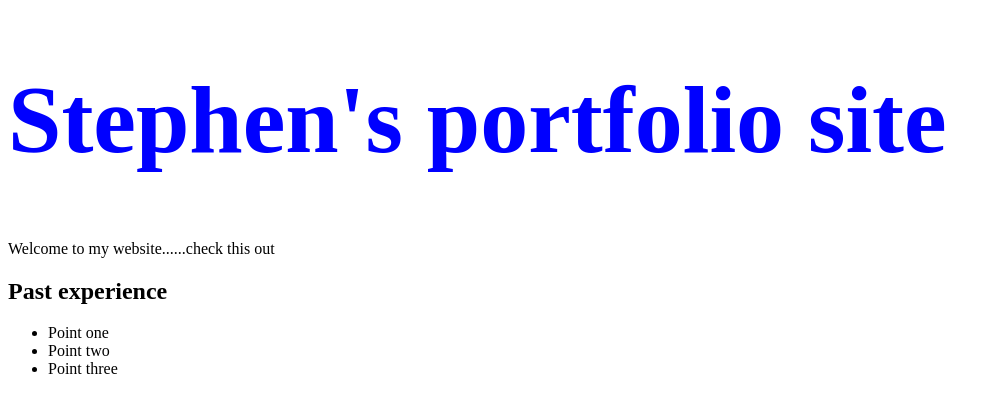
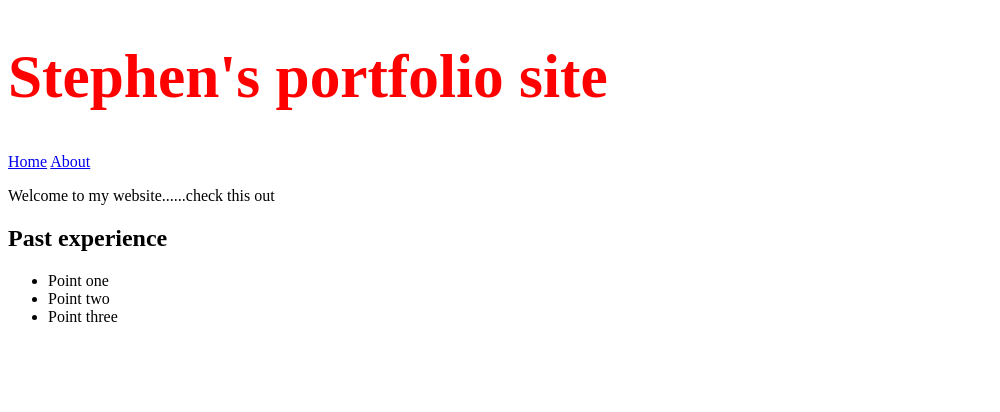
Before and after one commit to corkesw/portfolio-website, a plain HTML site: page index.html in a window 1280 px wide. Shown: the whole page, without its empty margins (0-1000 px from the left). Drawn offline with Linux system fonts and the light colour scheme.

Commit message:
add about page and image folder

```diff
--- a/index.css
+++ b/index.css
@@ -2,3 +2,8 @@ h1 {
     font-size: 72pt;
     color: blue;
 }
+
+.title {
+    font-size: 46pt;
+    color: red;
+}
--- a/index.html
+++ b/index.html
@@ -8,7 +8,10 @@
     <link rel="stylesheet" href="index.css">
 </head>
 <body>
-    <h1>Stephen's portfolio site</h1>
+    <h1 class="title">Stephen's portfolio site</h1>
+    <nav><a href="./index.html">Home</a>
+    <a href="./about.html">About</a>
+    </nav>
     <p>Welcome to my website......check this out</p>
     <h2>Past experience</h2>
     <ul>
```
Also changed, not shown: about.html (added, +21 -0 lines), images/Stephen_with_Obi.png (added).
